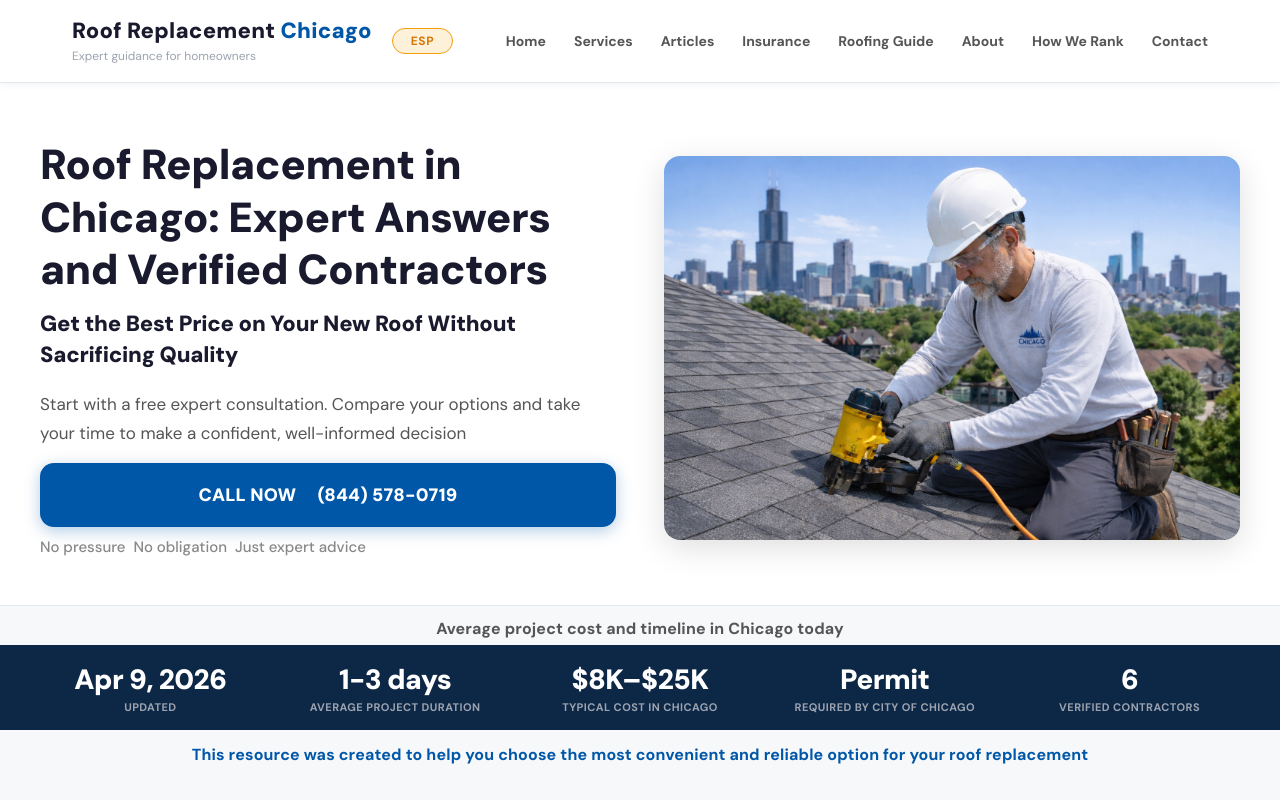
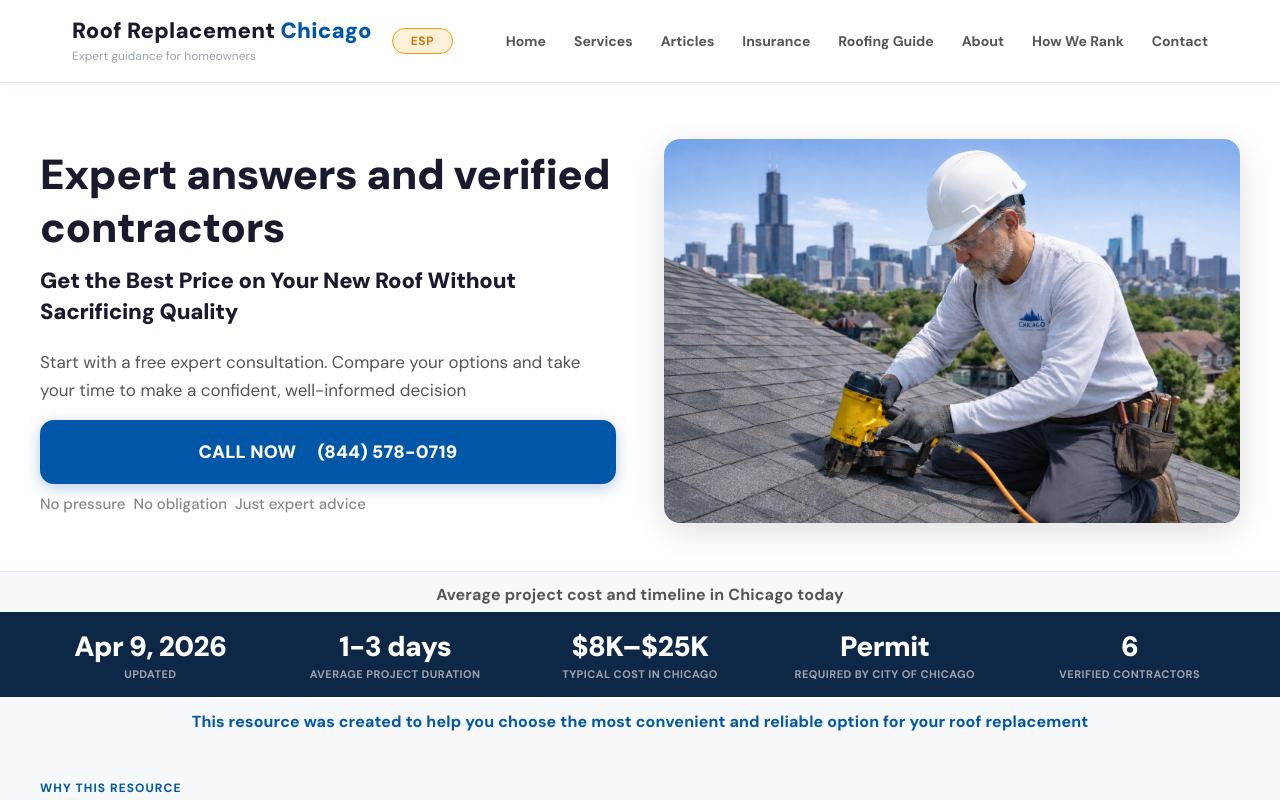
Before and after one commit to dm100usa-oss/roofreplacementchicago, a Next.js app: page / in a window 1280 px wide. Shown: the top 800 px of the page. Built offline with nearby package versions, Linux system fonts and the light colour scheme.

Commit message:
Update page.tsx

```diff
--- a/src/app/page.tsx
+++ b/src/app/page.tsx
@@ -96,7 +96,7 @@ export default function HomePage() {
           <div className={styles.heroContent}>
             <div className={styles.heroTextCol}>
               <div className={styles.heroLeft}>
-                <h1>Roof Replacement in Chicago: Expert Answers and Verified Contractors</h1>
+                <h1>Expert answers and verified contractors</h1>
                 <p className={styles.heroSubtitle}>Get the Best Price on Your New Roof Without Sacrificing Quality</p>
               </div>
               <div className={styles.heroRight}>
```
